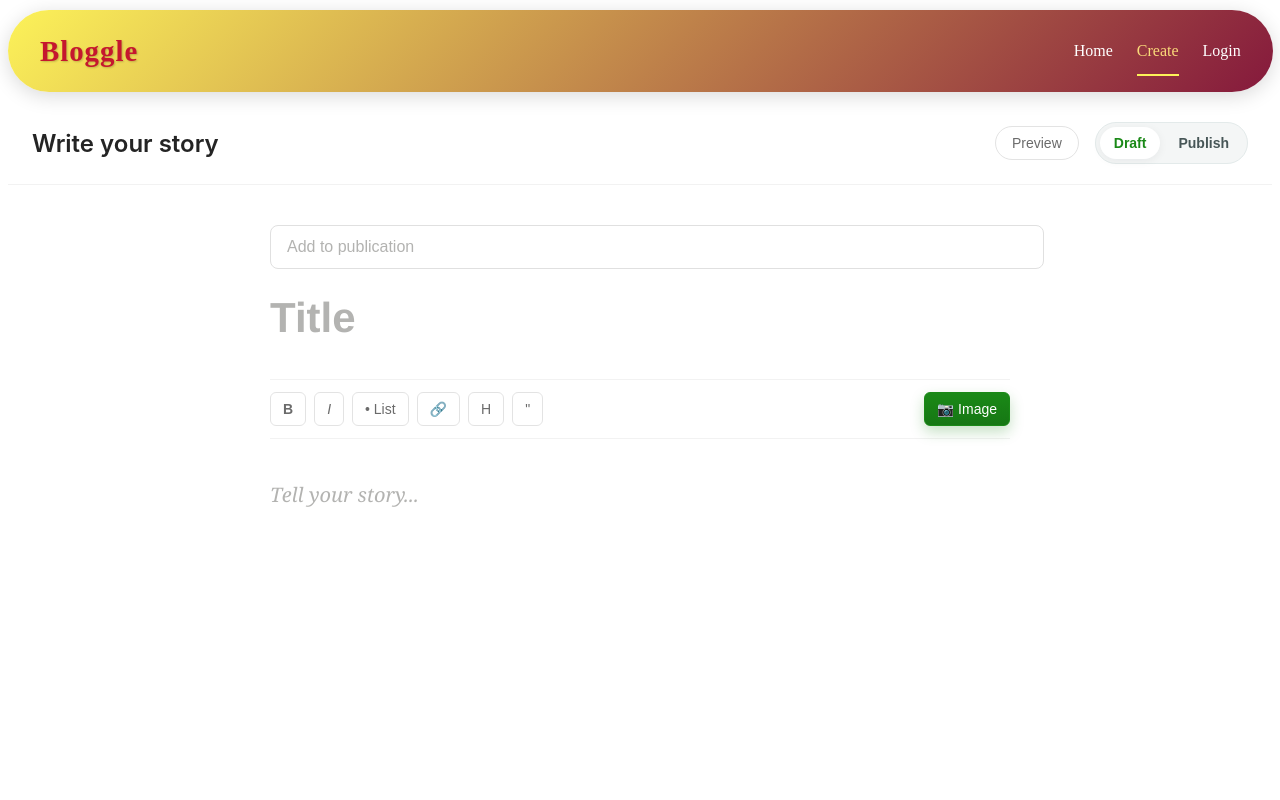
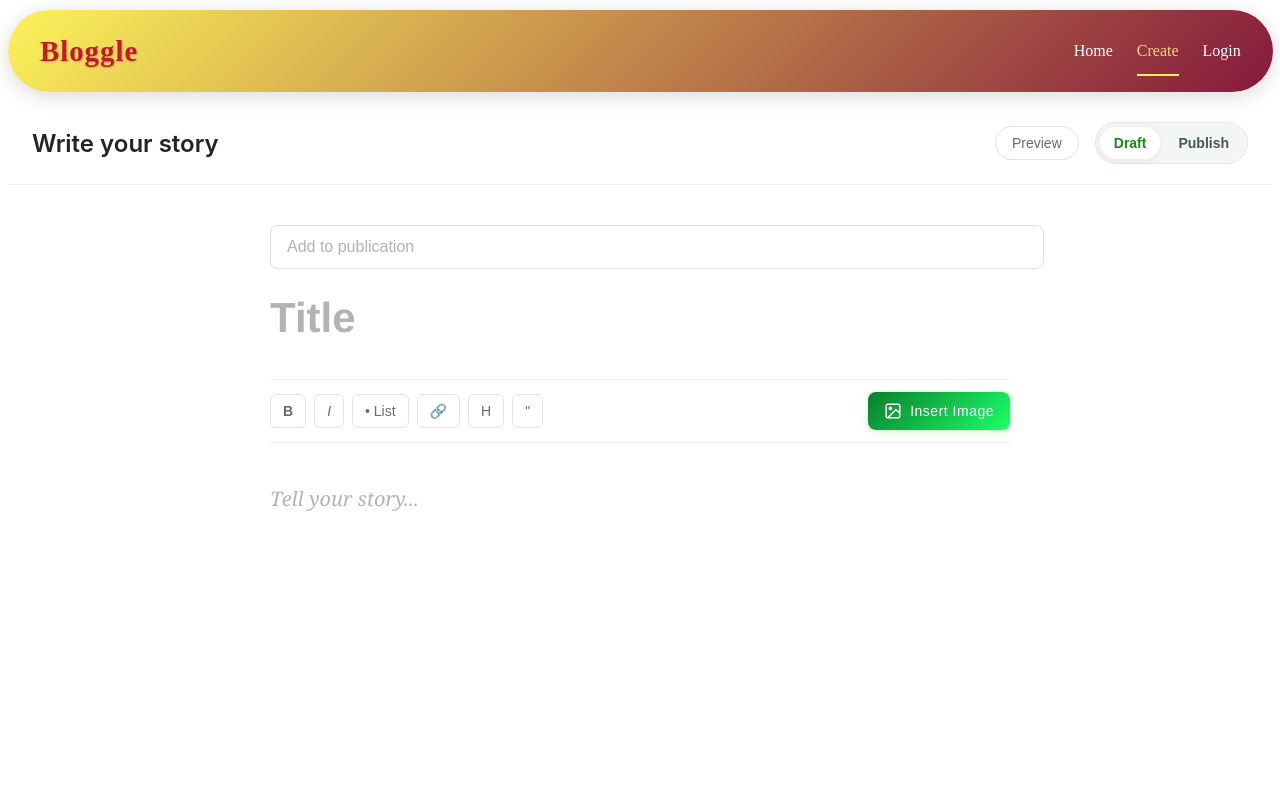
Before and after one commit to sanjuGuna/Bloggle, a React (Vite) app in the folder Frontend/: page /create in a window 1280 px wide. Shown: the top 800 px of the page. Built offline with nearby package versions, Linux system fonts and the light colour scheme.

Commit message:
update image button

```diff
--- a/Frontend/src/Pages/CreateBlog.jsx
+++ b/Frontend/src/Pages/CreateBlog.jsx
@@ -428,10 +428,17 @@ const CreateBlog = ({ onCreate, currentUser }) => {
                 <button
                   type="button"
                   onClick={() => fileInputRef.current?.click()}
-                  className="toolbar-btn image-btn"
+                  className="image-upload-btn"
                   title="Insert Image"
                 >
-                  📷 Image
+                  <span className="btn-icon">
+                    <svg xmlns="http://www.w3.org/2000/svg" viewBox="0 0 24 24" fill="none" stroke="currentColor" strokeWidth="2">
+                      <rect x="3" y="3" width="18" height="18" rx="2" ry="2"></rect>
+                      <circle cx="8.5" cy="8.5" r="1.5"></circle>
+                      <path d="M21 15l-5-5L5 21"></path>
+                    </svg>
+                  </span>
+                  <span className="btn-text">Insert Image</span>
                 </button>
               </div>
             </div>
--- a/Frontend/src/styles/CreateBlog.css
+++ b/Frontend/src/styles/CreateBlog.css
@@ -1151,3 +1151,74 @@
   outline: none;
 }
 }
+/* Add these styles to your existing CreateBlog.css file */
+.image-upload-btn {
+  display: flex;
+  align-items: center;
+  justify-content: center;
+  gap: 8px;
+  background: linear-gradient(135deg, #09802d, #1bff67);
+  box-shadow: 0 2px 8px rgba(102, 255, 52, 0.3);
+  color: white;
+  border: none;
+  border-radius: 8px;
+  padding: 10px 16px;
+  font-size: 14px;
+  font-weight: 500;
+  cursor: pointer;
+  transition: all 0.3s ease;
+  position: relative;
+  overflow: hidden;
+}
+
+.image-upload-btn::before {
+  content: '';
+  position: absolute;
+  top: 0;
+  left: -100%;
+  width: 100%;
+  height: 100%;
+  background: linear-gradient(90deg, transparent, rgba(255, 255, 255, 0.2), transparent);
+  transition: all 0.6s ease;
+}
+
+.image-upload-btn:hover {
+  transform: translateY(-2px);
+  box-shadow: 0 4px 12px rgba(46, 204, 113, 0.4);
+}
+
+.image-upload-btn:hover::before {
+  left: 100%;
+}
+
+.image-upload-btn:active {
+  transform: translateY(0);
+  box-shadow: 0 2px 6px rgba(46, 204, 113, 0.3);
+}
+
+.btn-icon {
+  display: flex;
+  align-items: center;
+}
+
+.btn-icon svg {
+  width: 18px;
+  height: 18px;
+  stroke: white;
+}
+
+.btn-text {
+  letter-spacing: 0.5px;
+}
+
+/* Animation for when image is uploaded */
+@keyframes success-pulse {
+  0% { box-shadow: 0 0 0 0 rgba(46, 204, 113, 0.7); }
+  70% { box-shadow: 0 0 0 10px rgba(46, 204, 113, 0); }
+  100% { box-shadow: 0 0 0 0 rgba(46, 204, 113, 0); }
+}
+
+.image-upload-btn.uploaded {
+  background: linear-gradient(135deg, #27ae60, #219653);
+  animation: success-pulse 1s;
+}
```
